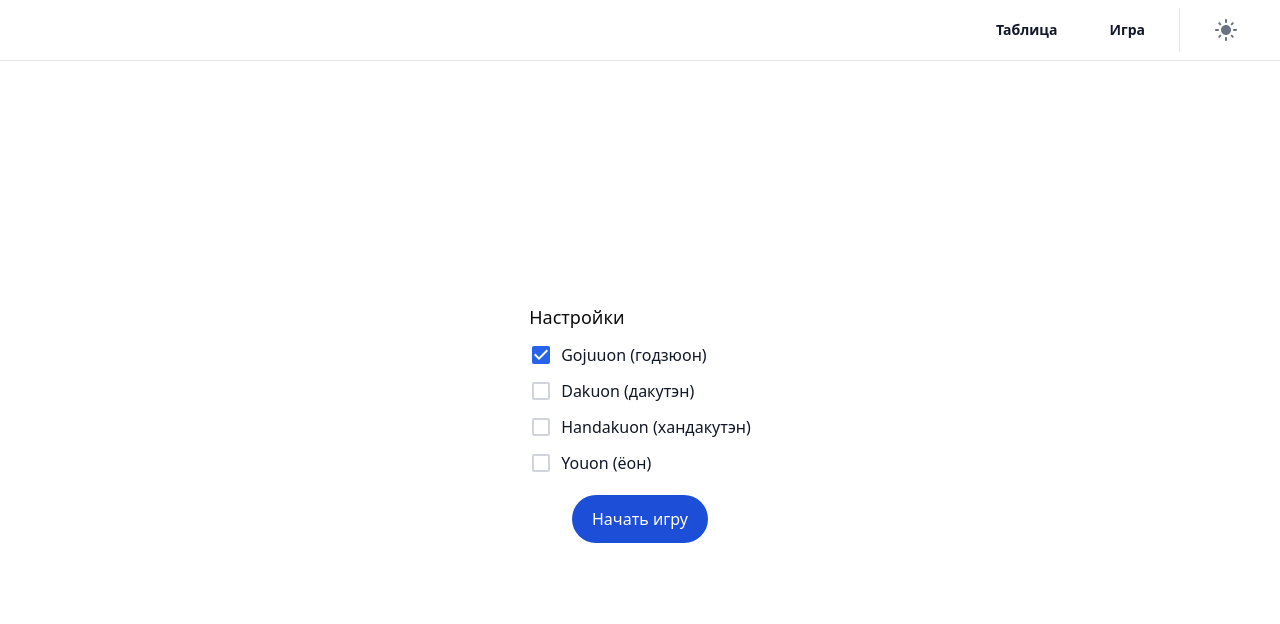
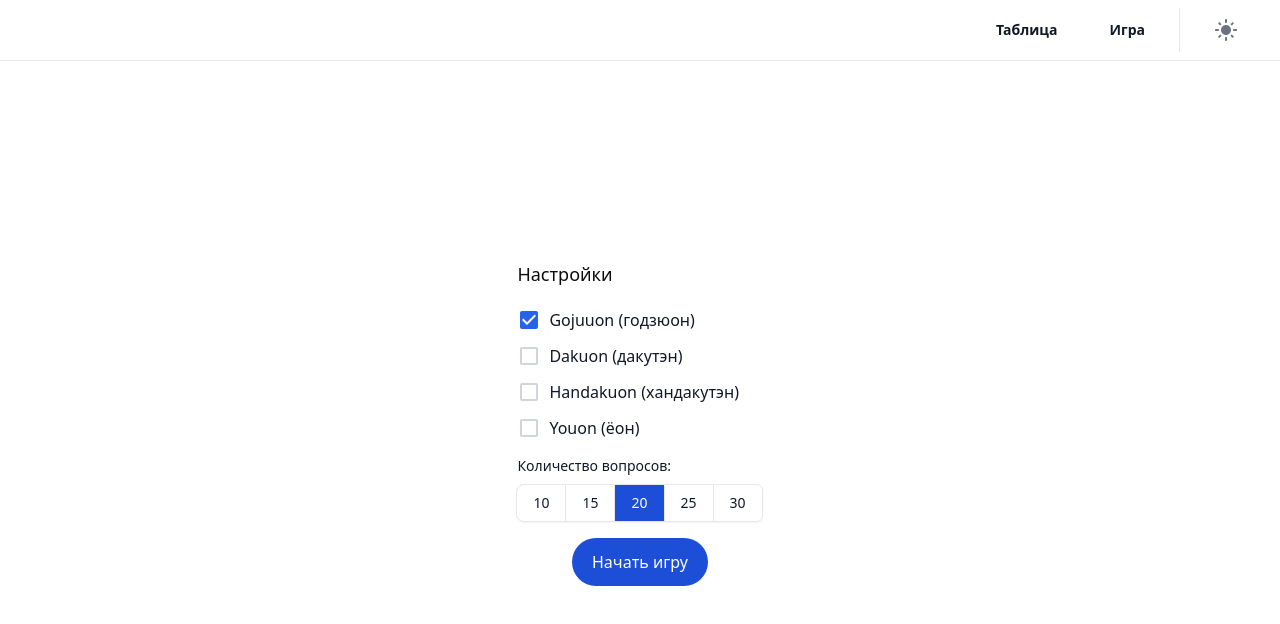
Before and after one commit to pritulaziah/japanese-alphabet, a Next.js app: page /game in a window 1280 px wide. Shown: the top 624 px of the page. Built offline with nearby package versions, Linux system fonts and the light colour scheme.

Commit message:
add question count group buttons

```diff
--- a/components/common/Button.tsx
+++ b/components/common/Button.tsx
@@ -16,11 +16,11 @@ const variants: {
   filled: {
     default: {
       base: "text-white bg-blue-700 hover:bg-blue-800 focus:ring-4 focus:ring-blue-300 dark:bg-blue-600 dark:hover:bg-blue-700 dark:focus:ring-blue-800",
-      disabled: "text-white bg-blue-400 dark:bg-blue-500 cursor-not-allowed",
+      disabled: "text-white bg-blue-400 dark:bg-blue-400 cursor-not-allowed",
     },
     alternative: {
+      base: "text-gray-900 bg-white border border-gray-200 hover:bg-gray-100 hover:text-blue-700 focus:z-10 focus:ring-4 focus:ring-gray-200 dark:focus:ring-gray-700 dark:bg-gray-800 dark:text-gray-400 dark:border-gray-600 dark:hover:text-white dark:hover:bg-gray-700",
       disabled: "",
-      base: "text-gray-900 bg-white border border-gray-200 hover:bg-gray-100 hover:text-blue-700 focus:z-10 focus:ring-4 focus:ring-gray-200 dark:focus:ring-gray-700 dark:bg-gray-800 dark:text-gray-400 dark:border-gray-600 dark:hover:text-white dark:hover:bg-gray-700",
     },
   },
 };
@@ -52,12 +52,12 @@ const Button = ({
       {...restProps}
       type="button"
       className={clsx(
-        className,
         "focus:outline-none flex items-center justify-center font-medium transition duration-150 ease-in-out",
         sizes[size],
         styles,
         rounded ? "rounded-full" : "rounded-lg",
-        fullWidth ? "w-full" : "w-auto"
+        fullWidth ? "w-full" : "w-auto",
+        className
       )}
     >
       {children}
--- a/components/common/CircleProgress.tsx
+++ b/components/common/CircleProgress.tsx
@@ -65,7 +65,7 @@ const CircleProgress = ({ progress }: IProps) => {
         strokeDasharray={`${dashArray}px`}
       />
       <text
-        className="font-semibold fill-white"
+        className="font-semibold dark:fill-white"
         x="50%"
         y="50%"
         dy="0.3rem"
--- a/components/game/Game.tsx
+++ b/components/game/Game.tsx
@@ -2,14 +2,19 @@ import { useState } from "react";
 import { Answer } from "types/game";
 import Result from "./Result";
 import GuessCharacter from "./GuessCharacter";
-import Welcome from "./Welcome";
+import Start from "./Start";
 
 const Game = () => {
   const [answers, setAnswers] = useState<Answer[]>([]);
   const [isStart, setIsStart] = useState(false);
+  const [questionCount, setQuestionCount] = useState(20);
 
   const onAnswer = ({ character, value, userInput }: Answer) => {
     setAnswers([...answers, { character, value, userInput }]);
+  };
+
+  const changeQuestionCount = (count: number) => {
+    setQuestionCount(count);
   };
 
   const finishGame = () => {
@@ -23,12 +28,18 @@ const Game = () => {
 
   let component = null;
 
-  if (answers.length === 30) {
+  if (answers.length === questionCount) {
     component = <Result answers={answers} finishGame={finishGame} />;
   } else if (isStart) {
     component = <GuessCharacter onAnswer={onAnswer} />;
   } else {
-    component = <Welcome startGame={startGame} />;
+    component = (
+      <Start
+        startGame={startGame}
+        currentQuestionCount={questionCount}
+        changeQuestionCount={changeQuestionCount}
+      />
+    );
   }
 
   return (
--- /dev/null
+++ b/components/game/QuestionCounter.tsx
@@ -0,0 +1,30 @@
+import clsx from "clsx";
+
+const questionCounts = [10, 15, 20, 25, 30];
+
+const QuestionCounter = () => {
+  return (
+    <div className="flex flex-col">
+      <div className="mb-2 text-sm font-medium text-gray-900 dark:text-gray-300">
+        Количество вопросов:
+      </div>
+      <div className="inline-flex rounded-md shadow-sm" role="group">
+        {questionCounts.map((questionCount, index, array) => (
+          <button
+            key={questionCount}
+            type="button"
+            className={clsx(
+              "py-2 px-4 text-sm font-medium text-gray-900 -ml-[1px] bg-white border border-gray-200 hover:bg-gray-100 hover:text-blue-700 focus:z-10 focus:ring-2 focus:ring-blue-700 focus:text-blue-700 dark:bg-gray-700 dark:border-gray-600 dark:text-white dark:hover:text-white dark:hover:bg-gray-600 dark:focus:ring-blue-500 dark:focus:text-white",
+              index === 0 && "rounded-l-lg",
+              index === array.length - 1 && "rounded-r-md"
+            )}
+          >
+            {questionCount}
+          </button>
+        ))}
+      </div>
+    </div>
+  );
+};
+
+export default QuestionCounter;
--- /dev/null
+++ b/components/game/Start.tsx
@@ -0,0 +1,70 @@
+import Button from "components/common/Button";
+import AlphabetTypeList from "components/common/AlphabetTypeList";
+import useStore from "hooks/useStore";
+import { AlphabetTypes } from "types/alphabet";
+import Footer from "./Footer";
+import clsx from "clsx";
+
+const questionCounts = [10, 15, 20, 25, 30];
+
+interface IProps {
+  startGame: () => void;
+  currentQuestionCount: number;
+  changeQuestionCount: (count: number) => void;
+}
+
+const Start = ({
+  startGame,
+  currentQuestionCount,
+  changeQuestionCount,
+}: IProps) => {
+  const { state } = useStore();
+  const disabled = state.visibleTypes.length === 0;
+
+  return (
+    <>
+      <div className="flex flex-col">
+        <h3 className="font-medium text-lg mb-4">Настройки</h3>
+        <div className="mb-3">
+          <AlphabetTypeList mode="checkbox" hidden={[AlphabetTypes.Sokuon]} />
+        </div>
+        <div className="flex flex-col">
+          <div className="mb-2 text-sm font-medium text-gray-900 dark:text-gray-300">
+            Количество вопросов:
+          </div>
+          <div className="inline-flex rounded-md shadow-sm" role="group">
+            {questionCounts.map((questionCount, index, array) => (
+              <button
+                key={questionCount}
+                type="button"
+                className={clsx(
+                  "py-2 px-4 text-sm font-medium -ml-[1px] border border-gray-200 dark:border-gray-600",
+                  index === 0 && "rounded-l-lg",
+                  index === array.length - 1 && "rounded-r-md",
+                  currentQuestionCount === questionCount
+                    ? "bg-blue-700 text-white dark:bg-blue-500"
+                    : "dark:bg-gray-700 bg-white text-gray-900 dark:text-white hover:bg-gray-100 hover:text-blue-700 dark:hover:text-white dark:hover:bg-gray-600"
+                )}
+                onClick={() => changeQuestionCount(questionCount)}
+              >
+                {questionCount}
+              </button>
+            ))}
+          </div>
+        </div>
+      </div>
+      <Footer>
+        <Button
+          size="lg"
+          rounded
+          onClick={disabled ? undefined : startGame}
+          disabled={disabled}
+        >
+          Начать игру
+        </Button>
+      </Footer>
+    </>
+  );
+};
+
+export default Start;
--- a/components/game/Welcome.tsx
+++ /dev/null
@@ -1,35 +0,0 @@
-import Button from "components/common/Button";
-import AlphabetTypeList from "components/common/AlphabetTypeList";
-import useStore from "hooks/useStore";
-import { AlphabetTypes } from "types/alphabet";
-import Footer from "./Footer";
-
-interface IProps {
-  startGame: () => void;
-}
-
-const Welcome = ({ startGame }: IProps) => {
-  const { state } = useStore();
-  const disabled = state.visibleTypes.length === 0;
-
-  return (
-    <>
-      <div className="flex flex-col">
-        <h3 className="font-medium text-lg mb-2">Настройки</h3>
-        <AlphabetTypeList mode="checkbox" hidden={[AlphabetTypes.Sokuon]} />
-      </div>
-      <Footer>
-        <Button
-          size="lg"
-          rounded
-          onClick={disabled ? undefined : startGame}
-          disabled={disabled}
-        >
-          Начать игру
-        </Button>
-      </Footer>
-    </>
-  );
-};
-
-export default Welcome;
```
